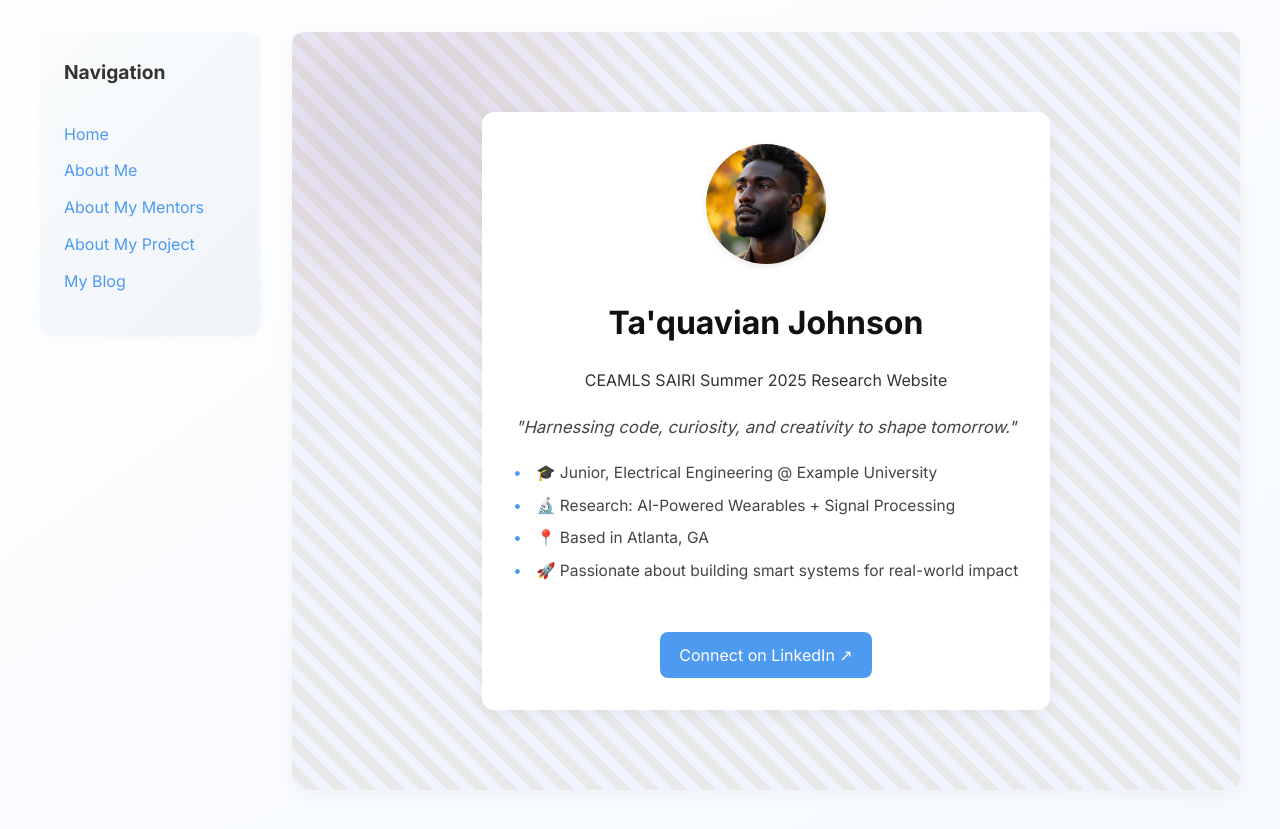
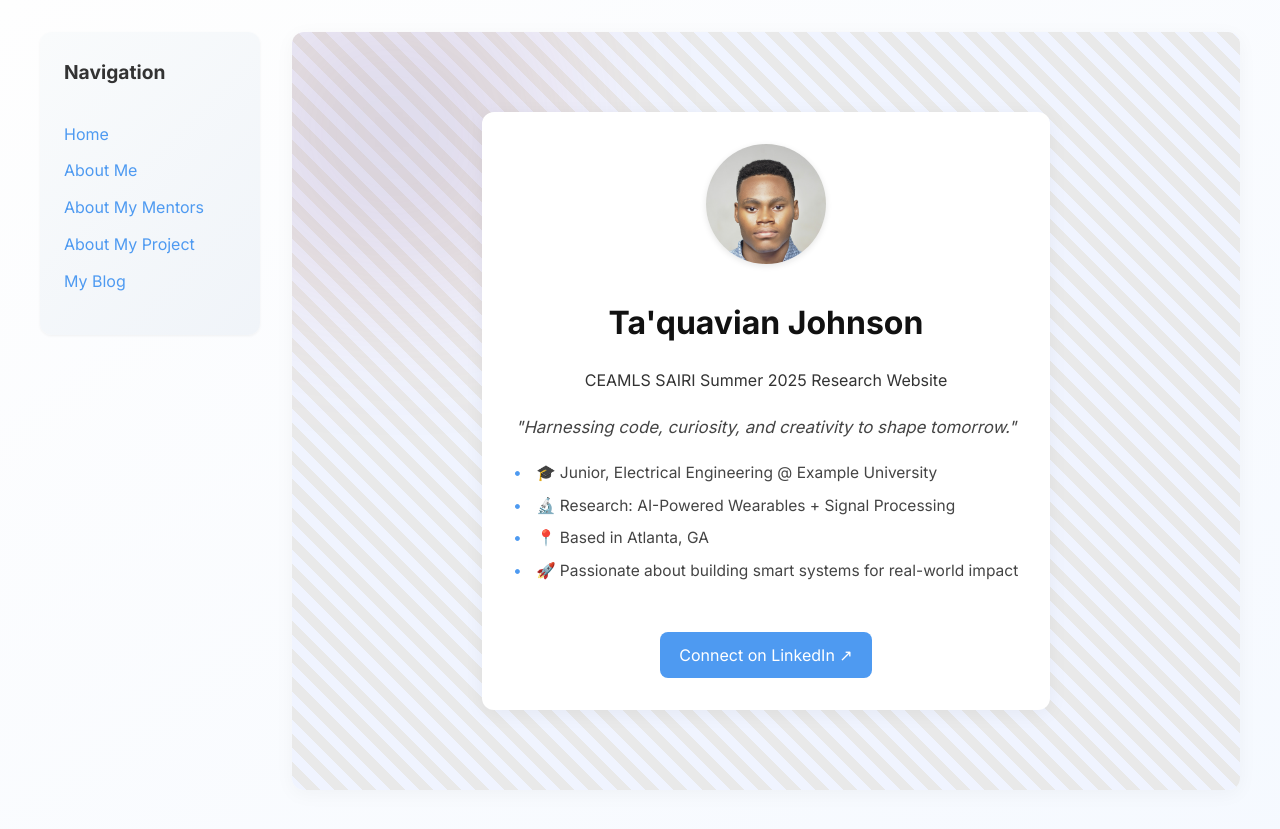
Before and after one commit to Kambili/Kambili.github.io, a Jekyll site: the page built from index.md, in a window 1280 px wide. Shown: the top 829 px of the page. Built offline with Jekyll 4.4.1, drawn with Linux system fonts in a browser that asks for light colours.

Commit message:
Update index.md

```diff
--- a/index.md
+++ b/index.md
@@ -12,5 +12,5 @@ quick_facts:
   - "🚀 Passionate about building smart systems for real-world impact"
 
 linkedin: https://www.linkedin.com/in/taquavian-johnson/
-image: /assets/images/me.jpg
+image: assets/images/image professional edited.jpg
 ---
```
